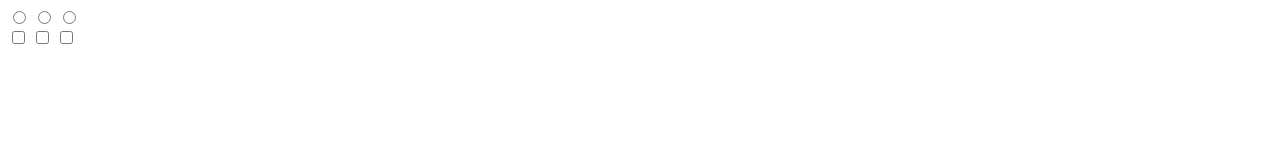
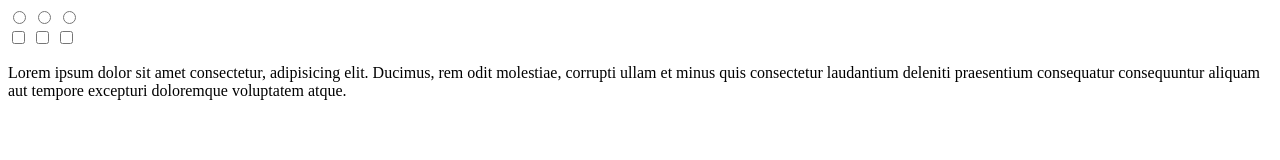
Before and after one commit to rayagnewende/test-24-02-2021, a plain HTML site: page index2.html in a window 1280 px wide. Drawn offline with Linux system fonts and the light colour scheme.

Commit message:
version 2

```diff
--- a/index2.html
+++ b/index2.html
@@ -15,5 +15,7 @@
     <input type="checkbox" name="" id="">
     <input type="checkbox" name="" id="">
     <input type="checkbox" name="" id="">
+
+    <p>Lorem ipsum dolor sit amet consectetur, adipisicing elit. Ducimus, rem odit molestiae, corrupti ullam et minus quis consectetur laudantium deleniti praesentium consequatur consequuntur aliquam aut tempore excepturi doloremque voluptatem atque.</p>
 </body>
 </html>
```
